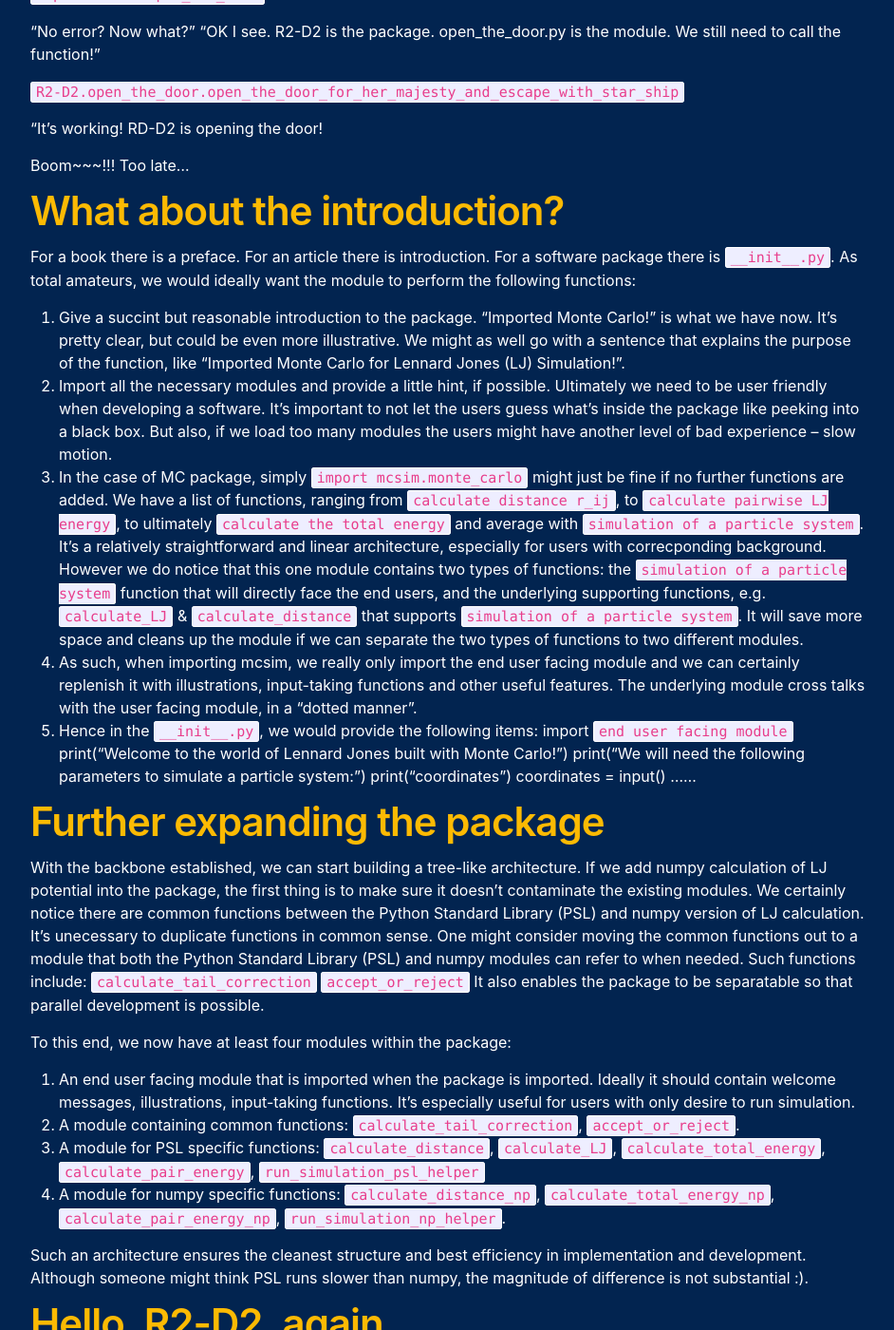
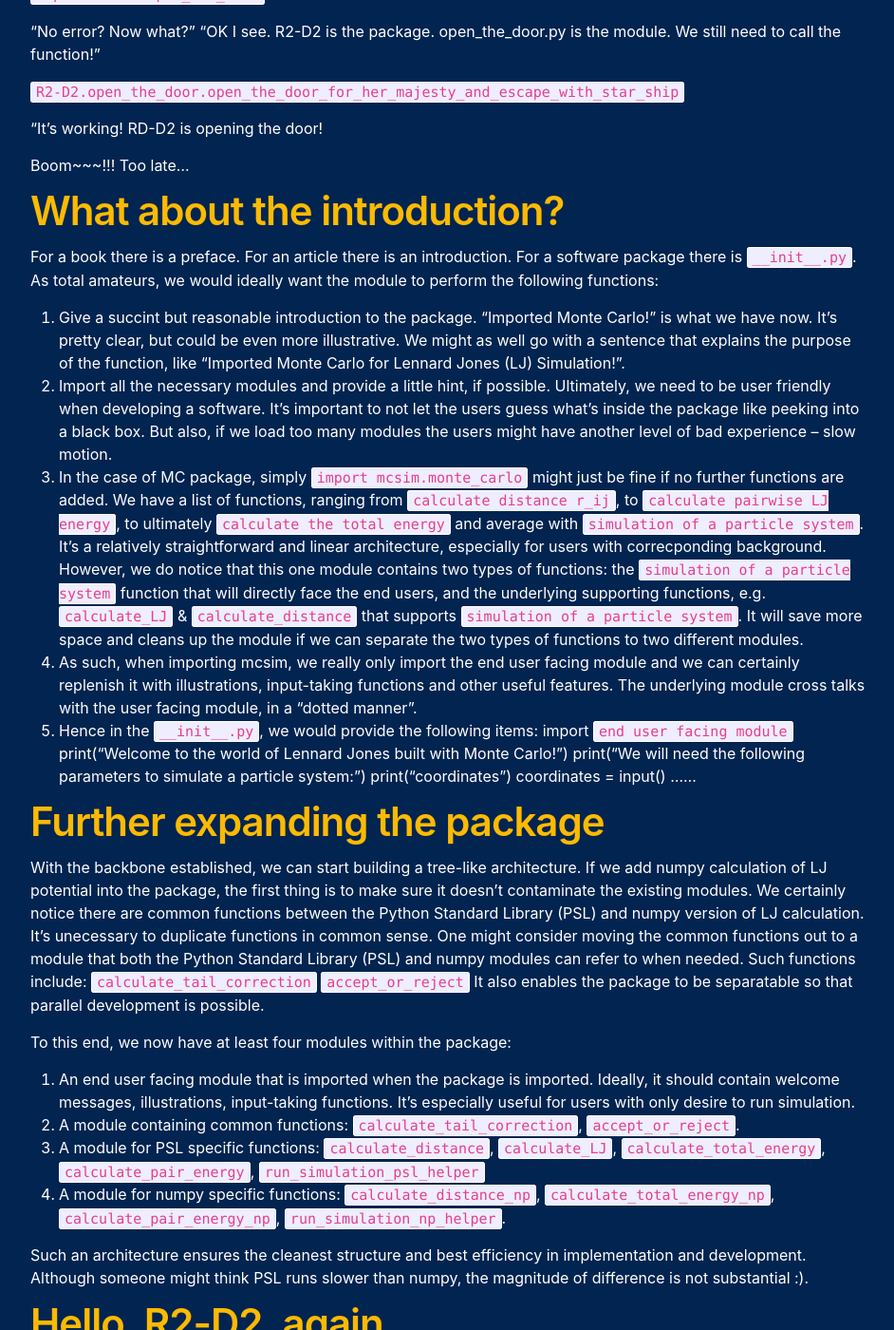
Before and after one commit to msse-2022-bootcamp/blog-alpha-chi-omega, a Jekyll site: the page built from _posts/2022-08-12-WX_Blog2.md, in a window 1280 px wide and 1400 px high, scrolled down 544 px. Shown: the whole window at 95% size, without its empty margins (168-1110 px from the left). Built offline with Jekyll 4.4.1, drawn with Linux system fonts in a browser that asks for light colours; some web fonts are replaced; our own code applies the rules of GitHub Pages for plain Markdown files; Markdown is read by kramdown in place of the engine named in the settings; some of the changed text lies outside the part shown.

```diff
--- a/_posts/2022-08-12-WX_Blog2.md
+++ b/_posts/2022-08-12-WX_Blog2.md
@@ -26,11 +32,11 @@ Boom~~~!!! Too late...
 
 # What about the introduction?
 
-For a book there is a preface. For an article there is introduction. For a software package there is `__init__.py`.
+For a book there is a preface. For an article there is an introduction. For a software package there is `__init__.py`.
 As total amateurs, we would ideally want the module to perform the following functions:
 1. Give a succint but reasonable introduction to the package. "Imported Monte Carlo!" is what we have now. It's pretty clear, but could be even more illustrative. We might as well go with a sentence that explains the purpose of the function, like "Imported Monte Carlo for Lennard Jones (LJ) Simulation!".
-2. Import all the necessary modules and provide a little hint, if possible. Ultimately we need to be user friendly when developing a software. It's important to not let the users guess what's inside the package like peeking into a black box. But also, if we load too many modules the users might have another level of bad experience -- slow motion.
-3. In the case of MC package, simply `import mcsim.monte_carlo` might just be fine if no further functions are added. We have a list of functions, ranging from `calculate distance r_ij`, to `calculate pairwise LJ energy`, to ultimately `calculate the total energy` and average with `simulation of a particle system`. It's a relatively straightforward and linear architecture, especially for users with correcponding background. However we do notice that this one module contains two types of functions: the `simulation of a particle system` function that will directly face the end users, and the underlying supporting functions, e.g. `calculate_LJ` & `calculate_distance` that supports `simulation of a particle system`. It will save more space and cleans up the module if we can separate the two types of functions to two different modules.
+2. Import all the necessary modules and provide a little hint, if possible. Ultimately, we need to be user friendly when developing a software. It's important to not let the users guess what's inside the package like peeking into a black box. But also, if we load too many modules the users might have another level of bad experience -- slow motion.
+3. In the case of MC package, simply `import mcsim.monte_carlo` might just be fine if no further functions are added. We have a list of functions, ranging from `calculate distance r_ij`, to `calculate pairwise LJ energy`, to ultimately `calculate the total energy` and average with `simulation of a particle system`. It's a relatively straightforward and linear architecture, especially for users with correcponding background. However, we do notice that this one module contains two types of functions: the `simulation of a particle system` function that will directly face the end users, and the underlying supporting functions, e.g. `calculate_LJ` & `calculate_distance` that supports `simulation of a particle system`. It will save more space and cleans up the module if we can separate the two types of functions to two different modules.
 4. As such, when importing mcsim, we really only import the end user facing module and we can certainly replenish it with illustrations, input-taking functions and other useful features. The underlying module cross talks with the user facing module, in a "dotted manner".
 5. Hence in the `__init__.py`, we would provide the following items:
         import `end user facing module`
@@ -48,7 +54,7 @@ With the backbone established, we can start building a tree-like architecture. I
 It also enables the package to be separatable so that parallel development is possible.
 
 To this end, we now have at least four modules within the package:
-1. An end user facing module that is imported when the package is imported. Ideally it should contain welcome messages, illustrations, input-taking functions. It's especially useful for users with only desire to run simulation.
+1. An end user facing module that is imported when the package is imported. Ideally, it should contain welcome messages, illustrations, input-taking functions. It's especially useful for users with only desire to run simulation.
 2. A module containing common functions: `calculate_tail_correction`, `accept_or_reject`.
 3. A module for PSL specific functions: `calculate_distance`, `calculate_LJ`, `calculate_total_energy`, `calculate_pair_energy`, `run_simulation_psl_helper`
 4. A module for numpy specific functions: `calculate_distance_np`, `calculate_total_energy_np`, `calculate_pair_energy_np`, `run_simulation_np_helper`.
```
Also changed, not shown: other parts of _posts/2022-08-12-WX_Blog2.md (+6 -0 lines).
